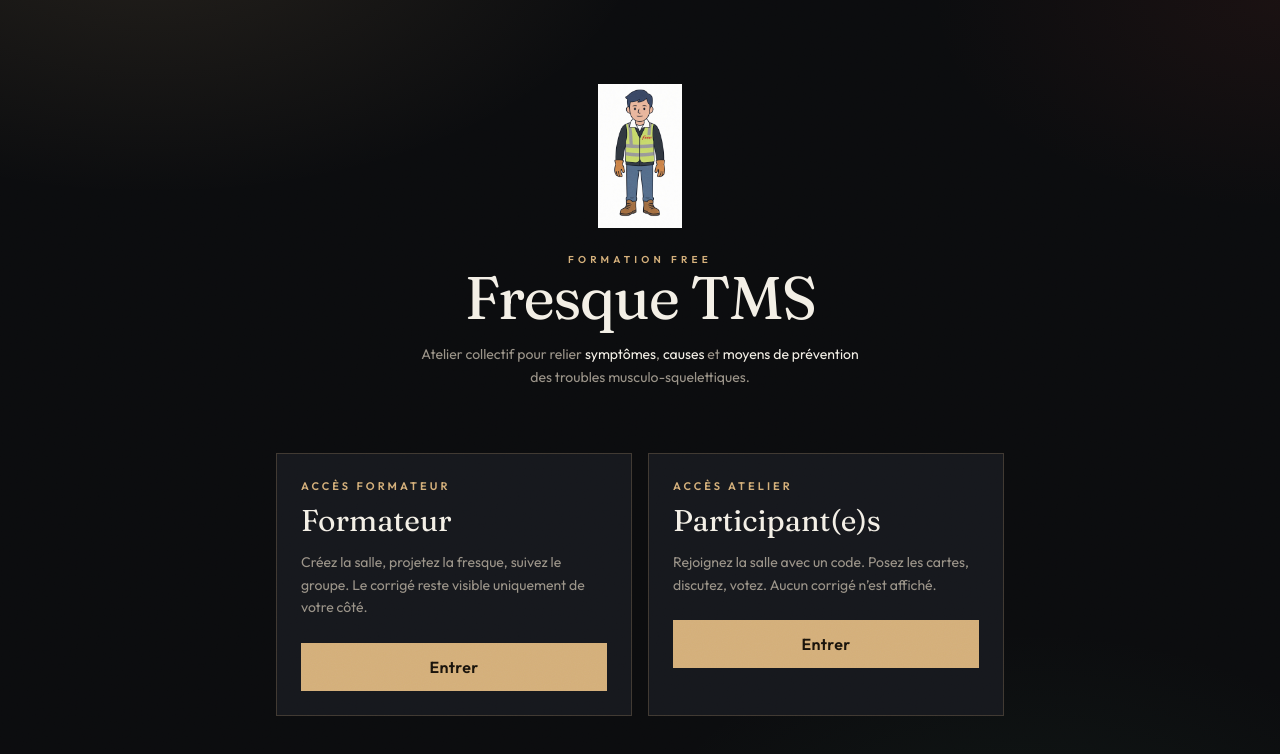
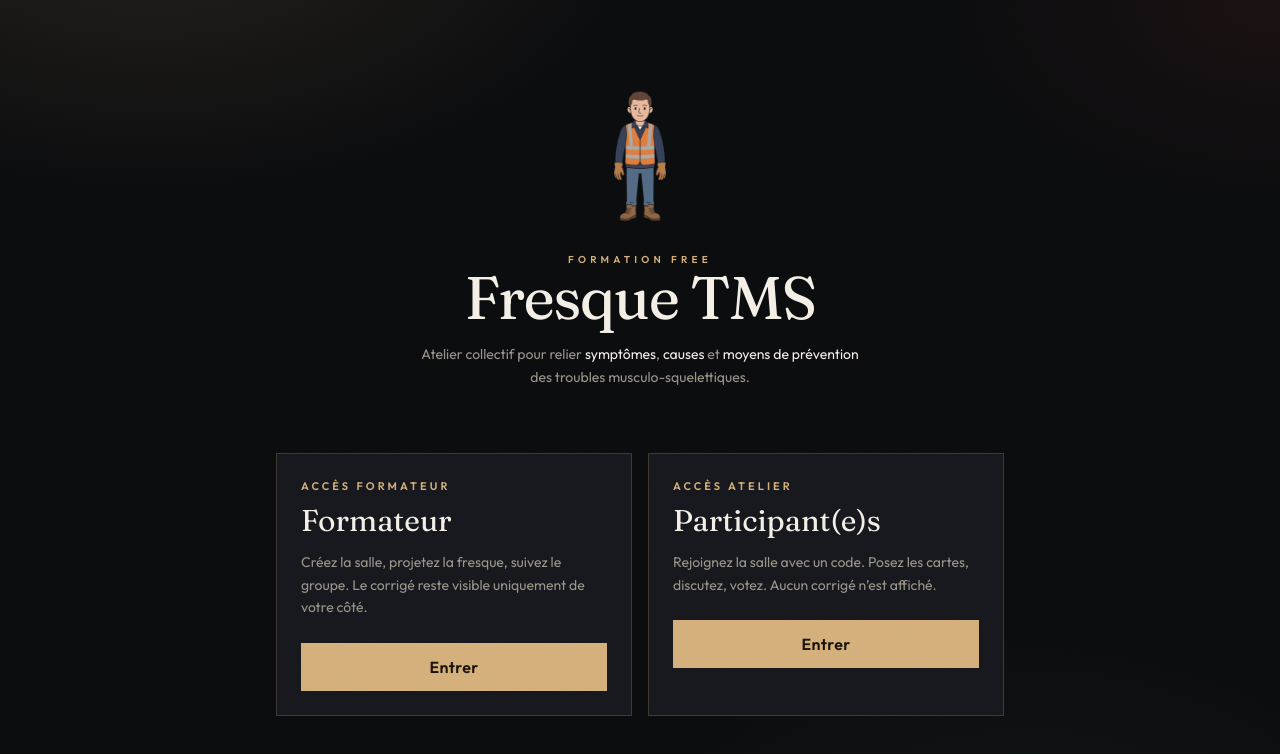
Before and after one commit to jok3rgaming33-stack/Fresque-TMS, a Next.js app: page / in a window 1280 px wide. Shown: the top 754 px of the page. Built offline with nearby package versions, Linux system fonts and the light colour scheme.

Commit message:
Personnage des cartes en PNG transparent

```diff
--- a/public/sw.js
+++ b/public/sw.js
@@ -1,6 +1,12 @@
-const CACHE = "fresque-tms-v1";
+const CACHE = "fresque-tms-v3";
 self.addEventListener("install", (event) => {
-  event.waitUntil(caches.open(CACHE).then((c) => c.addAll(["/", "/perso.jpg"])));
+  self.skipWaiting();
+  event.waitUntil(caches.open(CACHE).then((c) => c.addAll(["/", "/perso.png"])));
+});
+self.addEventListener("activate", (event) => {
+  event.waitUntil(
+    caches.keys().then((keys) => Promise.all(keys.filter((k) => k !== CACHE).map((k) => caches.delete(k)))).then(() => self.clients.claim()),
+  );
 });
 self.addEventListener("fetch", (event) => {
   event.respondWith(
--- a/src/app/page.tsx
+++ b/src/app/page.tsx
@@ -8,7 +8,7 @@ export default function HomePage() {
   return (
     <div className="mx-auto flex min-h-dvh max-w-3xl flex-col justify-center px-5 py-12">
       {/* eslint-disable-next-line @next/next/no-img-element */}
-      <img src="/perso.jpg" alt="" className="mx-auto mb-6 h-28 w-auto object-contain sm:h-36" />
+      <img src="/perso.png" alt="" className="mx-auto mb-6 h-28 w-auto object-contain sm:h-36" />
       <Brand />
       <p className="mx-auto mt-4 max-w-md text-center text-sm leading-relaxed text-[var(--muted)]">
         Atelier collectif pour relier <span className="text-[var(--text)]">symptômes</span>,{" "}
--- a/src/components/BodyMap.tsx
+++ b/src/components/BodyMap.tsx
@@ -37,7 +37,7 @@ export default function BodyMap({
     <div className="relative mx-auto w-fit max-w-full">
       {/* eslint-disable-next-line @next/next/no-img-element */}
       <img
-        src="/perso.jpg"
+        src="/perso.png"
         alt="Personnage technicien"
         className="block h-auto max-h-[min(68vh,720px)] w-auto max-w-full"
       />
```
Also changed, not shown: public/manifest.webmanifest, public/perso.jpg (deleted), public/perso.png (added).
